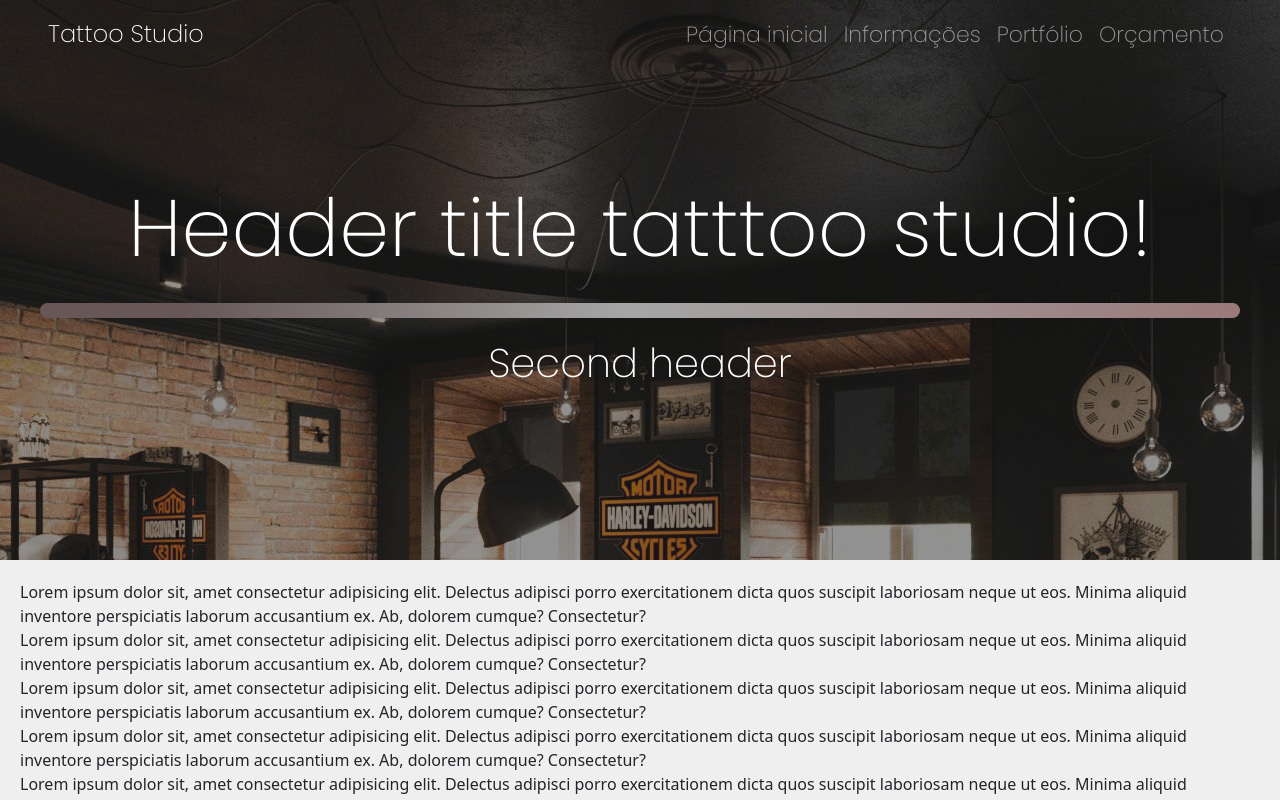
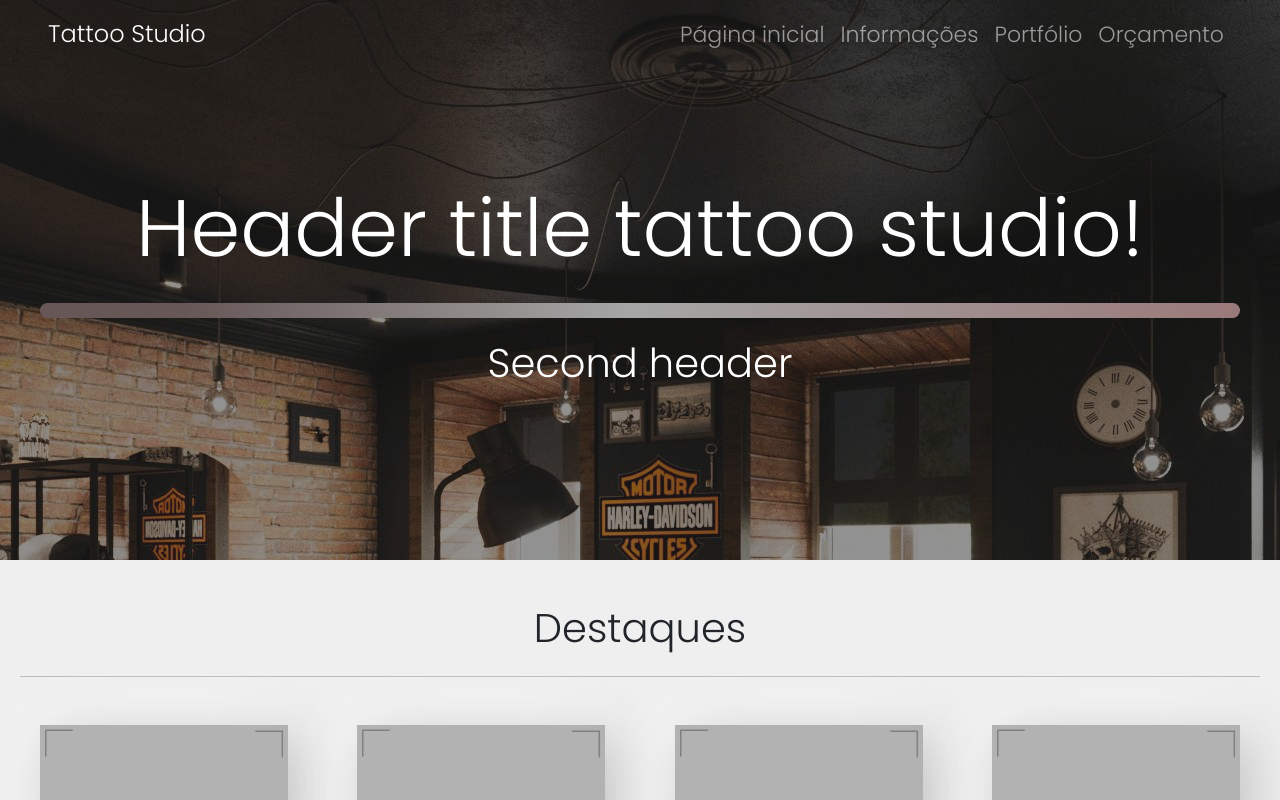
Before and after one commit to victor-hsl/inksys, a React (Create React App) app: page / in a window 1280 px wide. Built offline with nearby package versions, Linux system fonts and the light colour scheme.

Commit message:
Home components

```diff
--- a/public/index.html
+++ b/public/index.html
@@ -14,7 +14,7 @@
     <title>Inksys</title>
     <link rel="preconnect" href="https://fonts.googleapis.com">
     <link rel="preconnect" href="https://fonts.gstatic.com" crossorigin>
-    <link href="https://fonts.googleapis.com/css2?family=Poppins:wght@100;200&family=Roboto&display=swap" rel="stylesheet">
+    <link href="https://fonts.googleapis.com/css2?family=Poppins:wght@300&family=Roboto&display=swap" rel="stylesheet">
   </head>
   <body>
     <noscript>You need to enable JavaScript to run this app.</noscript>
--- a/src/App.tsx
+++ b/src/App.tsx
@@ -10,6 +10,8 @@ import Rotas from './Router'
 import {BrowserRouter as Router} from "react-router-dom"
 function App() {
   const [position, setPosition] = useState(0);
+  const [active, setActive] = useState('home');
+  const href = window.location.href;
   const myRef = React.createRef<HTMLElement>();
   const handleScroll = () => {
     if(myRef.current?.scrollTop){
@@ -18,6 +20,9 @@ function App() {
   };
 
   useEffect(() => {
+    if(href === 'http://localhost:3000/'){
+      setActive('h');
+    }
     window.addEventListener("scroll", handleScroll);
 
     return () => {
@@ -25,10 +30,9 @@ function App() {
     };
   }, []);
 
-
   return (
     <Container ref={myRef} onScroll={handleScroll}>
-      <Navigation scrollPosition={position}/>
+      <Navigation scrollPosition={position} active={active}/>
       <Header scrollPosition={position}/>
       <Router>
         <Rotas/>
--- a/src/Router.tsx
+++ b/src/Router.tsx
@@ -4,7 +4,7 @@ import Home from './pages/home'
 export default function mainRoutes(){
     return(
         <Routes>
-            <Route path='/' element={<Home/>}/>
+            <Route path='/' element={<Home />}/>
         </Routes>
     )
 }
--- /dev/null
+++ b/src/components/destaquesGrid/index.tsx
@@ -0,0 +1,58 @@
+import styled from 'styled-components'
+import Placeholder from '../../assets/placeholder500.png'
+const Grid = styled.div`
+    @keyframes scale-up{
+        0% {
+            transform: scale(1);
+        }
+        100% {
+            transform: scale(1.15);
+        }
+    }
+
+    display: flex;
+    flex-wrap: wrap;
+    justify-content: space-around;
+    gap: 30px;
+
+    img {
+        cursor: pointer;
+        width: 70%;
+        box-shadow:  10px 10px 50px #bebebe, -10px -10px 50px #ffffff;
+    }
+
+    img:hover {
+        animation: scale-up 0.5s ease-in-out forwards;
+    }
+
+    @media (min-width: 768px) {
+        img {
+            width: 40%;
+        }
+    }
+
+    @media (min-width: 992px) {
+        img {
+            width: 30%;
+        }
+    }
+
+    @media (min-width: 1200px) {
+        img {
+            width: 20%;
+        }
+    }
+`;
+
+const DestaquesGrid = () => {
+    return(
+        <Grid>
+            <img src={Placeholder}/>
+            <img src={Placeholder}/>
+            <img src={Placeholder}/>
+            <img src={Placeholder}/>
+        </Grid>
+    )
+}
+
+export default DestaquesGrid;
--- a/src/pages/home/index.tsx
+++ b/src/pages/home/index.tsx
@@ -1,38 +1,16 @@
-import Header from "../../template/header";
 import Content from "../../template/content";
+import DestaquesGrid from "../../components/destaquesGrid";
 
 const Home = () => {
+
     return(
-            <Content>
-                <div>
-                    Lorem ipsum dolor sit, amet consectetur adipisicing elit. Delectus adipisci porro exercitationem dicta quos suscipit laboriosam
-                    neque ut eos. Minima aliquid inventore perspiciatis laborum accusantium ex. Ab, dolorem cumque? Consectetur?
-                </div>
-                <div>
-                    Lorem ipsum dolor sit, amet consectetur adipisicing elit. Delectus adipisci porro exercitationem dicta quos suscipit laboriosam
-                    neque ut eos. Minima aliquid inventore perspiciatis laborum accusantium ex. Ab, dolorem cumque? Consectetur?
-                </div>
-                <div>
-                    Lorem ipsum dolor sit, amet consectetur adipisicing elit. Delectus adipisci porro exercitationem dicta quos suscipit laboriosam
-                    neque ut eos. Minima aliquid inventore perspiciatis laborum accusantium ex. Ab, dolorem cumque? Consectetur?
-                </div>
-                <div>
-                    Lorem ipsum dolor sit, amet consectetur adipisicing elit. Delectus adipisci porro exercitationem dicta quos suscipit laboriosam
-                    neque ut eos. Minima aliquid inventore perspiciatis laborum accusantium ex. Ab, dolorem cumque? Consectetur?
-                </div>
-                <div>
-                    Lorem ipsum dolor sit, amet consectetur adipisicing elit. Delectus adipisci porro exercitationem dicta quos suscipit laboriosam
-                    neque ut eos. Minima aliquid inventore perspiciatis laborum accusantium ex. Ab, dolorem cumque? Consectetur?
-                </div>
-                <div>
-                    Lorem ipsum dolor sit, amet consectetur adipisicing elit. Delectus adipisci porro exercitationem dicta quos suscipit laboriosam
-                    neque ut eos. Minima aliquid inventore perspiciatis laborum accusantium ex. Ab, dolorem cumque? Consectetur?
-                </div>
-                <div>
-                    Lorem ipsum dolor sit, amet consectetur adipisicing elit. Delectus adipisci porro exercitationem dicta quos suscipit laboriosam
-                    neque ut eos. Minima aliquid inventore perspiciatis laborum accusantium ex. Ab, dolorem cumque? Consectetur?
-                </div>
-            </Content>
+        <Content>
+            <div className="text-center h1 my-2 my-lg-4">Destaques</div>
+            <hr/>
+            <div className="my-5">
+                <DestaquesGrid/>
+            </div>
+        </Content>
     )
 }
 
--- a/src/template/content/index.tsx
+++ b/src/template/content/index.tsx
@@ -8,6 +8,7 @@ const Main = styled.main`
     background-color: #efefef;
     padding: 20px;
     position: relative;
+    font-family: 'Poppins', 'Lucida Sans', sans-serif;
 `
 
 const Content = ({children} : Props) => {
--- a/src/template/header/index.tsx
+++ b/src/template/header/index.tsx
@@ -8,7 +8,7 @@ const Header = ({scrollPosition}: Props) => {
     return(
         <Container>
             <Title scrollPosition={scrollPosition} >
-                <div className='title px-5 text-center'>Header title tatttoo studio!</div>
+                <div className='title px-5 text-center'>Header title tattoo studio!</div>
                 <HeaderDivider/>
                 <div className='subtitle px-5 text-center'>Second header</div>
             </Title>
--- a/src/template/header/styles.ts
+++ b/src/template/header/styles.ts
@@ -27,10 +27,10 @@ export const Title = styled.div<{scrollPosition: number;}>`
             transform: translateY(0);
         }
         100% {
-          transform: translateY(100px);
+          transform: translateY(22vh);
         }
     }
-    animation: ${props => props.scrollPosition > 100 ? 'slide-top 1.5s ease-in-out forwards' : 'inherit'};
+    animation: ${props => props.scrollPosition > 100 ? 'slide-top 2s ease-in-out forwards' : 'inherit'};
     background: hsla(0, 0%, 15%, 0.5);
     top: 0;
     left: 0;
--- a/src/template/nav/index.tsx
+++ b/src/template/nav/index.tsx
@@ -1,12 +1,12 @@
 import Navbar from 'react-bootstrap/Navbar'
-import Container from 'react-bootstrap/Container'
 import Offcanvas from 'react-bootstrap/Offcanvas'
 import Nav from 'react-bootstrap/Nav'
 import './styles.css'
 type Props = {
     scrollPosition: number;
+    active: string;
 }
-const Navigation = ({scrollPosition} : Props) => {
+const Navigation = ({scrollPosition, active} : Props) => {
     return(
         <Navbar bg="light" expand='md' className={`px-2 py-3 px-md-3 px-lg-5 ${scrollPosition < 100 ? 'transparente' : ''}`} sticky="top" variant={`${scrollPosition < 100 ? 'dark' : 'light'}`}>
                 <Navbar.Toggle aria-controls='offcanvasNavbar-expand-md' />
@@ -20,10 +20,10 @@ const Navigation = ({scrollPosition} : Props) => {
                     </Offcanvas.Header>
                     <Offcanvas.Body>
                     <Nav className="justify-content-end flex-grow-1">
-                        <Nav.Link href="#home">Página inicial</Nav.Link>
-                        <Nav.Link href="#info">Informações</Nav.Link>
-                        <Nav.Link href="#portfolio">Portfólio</Nav.Link>
-                        <Nav.Link href="#orcamento">Orçamento</Nav.Link>
+                        <Nav.Link active={active === 'h' ? true : false} href="/">Página inicial</Nav.Link>
+                        <Nav.Link active={active === 'i' ? true : false} href="#info">Informações</Nav.Link>
+                        <Nav.Link active={active === 'p' ? true : false} href="#portfolio">Portfólio</Nav.Link>
+                        <Nav.Link active={active === 'o' ? true : false} href="#orcamento">Orçamento</Nav.Link>
                     </Nav>
                     </Offcanvas.Body>
                 </Navbar.Offcanvas>
```
Also changed, not shown: src/assets/placeholder500.png (added).
